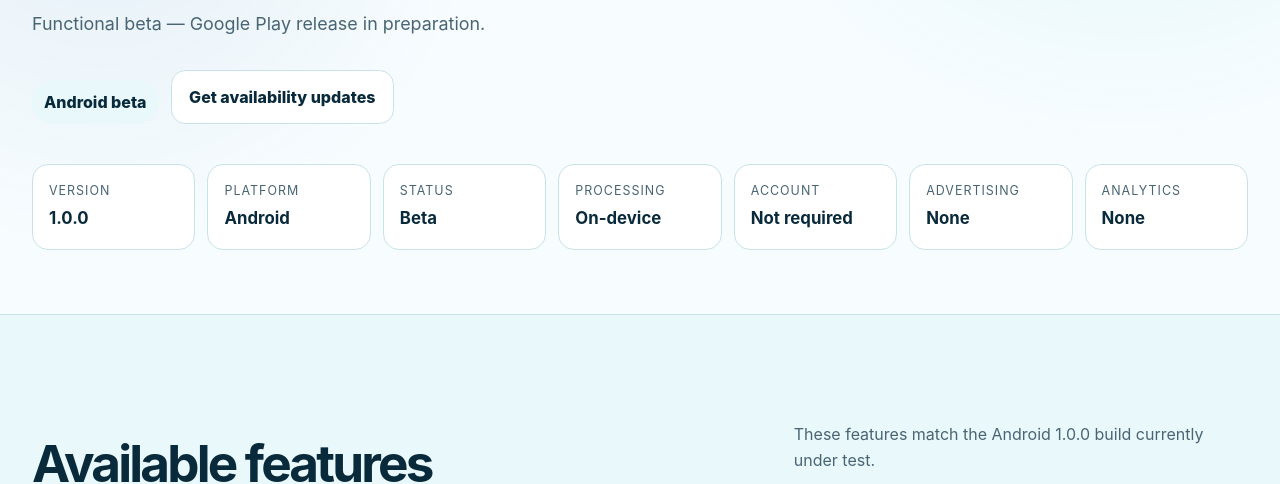
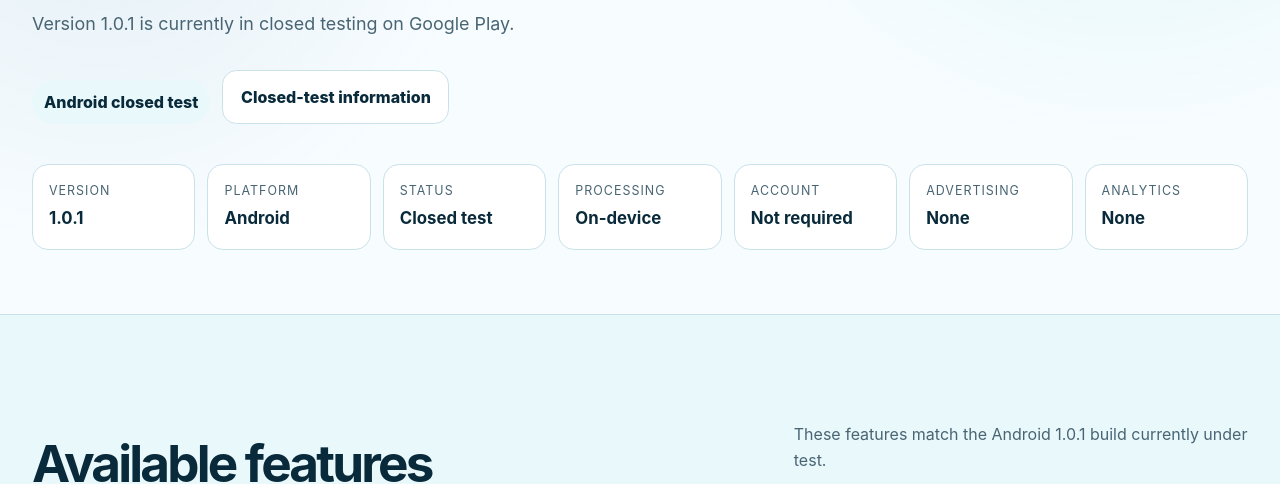
Before and after one commit to Fredomme/VueConfort, an Astro site in the folder website/: page /en/android in a window 1280 px wide. Shown: the part 326-810 px from the top of the page. Built offline with nearby package versions, Linux system fonts and the light colour scheme; Astro itself is replaced by a stand-in of ours.

Commit message:
Update website for VueConfort 1.0.1 closed beta

```diff
--- a/website/src/content/site.ts
+++ b/website/src/content/site.ts
@@ -57,7 +57,7 @@ type Page = { title: string; eyebrow: string; description: string; intro: string
 
 export const pages: Record<Lang, Record<Slug, Page>> = {
   fr: {
-    android: { title:'VueConfort pour Android', eyebrow:'Bêta Android', description:'Découvrez la bêta fonctionnelle VueConfort pour Android, actuellement testée sur Galaxy S25 avant sa publication Google Play.', intro:'Bêta fonctionnelle — publication Google Play en préparation.', sections:[] },
+    android: { title:'VueConfort pour Android', eyebrow:'Bêta Android', description:'Découvrez VueConfort pour Android, actuellement en test fermé Google Play auprès de testeurs autorisés.', intro:'Version 1.0.1 actuellement en test fermé Google Play.', sections:[] },
     fonctionnalites: { title:'Un confort visuel qui vous ressemble', eyebrow:'Fonctionnalités', description:'Découvrez les fonctions de VueConfort : tests visuels, calibration, profils, lecteur adapté et confidentialité locale.', intro:'VueConfort réunit des outils simples et cohérents pour rendre la lecture sur écran plus confortable, sans compte ni cloud.', sections:[
       {title:'Tests visuels standardisés',body:'Landolt C, E directionnel, contraste et grille d’Amsler suivent un parcours guidé avec contrôle des conditions.',points:['Calibration physique de l’écran','Mesures OD, OG et OU','Historique local et fiabilité explicite']},
       {title:'Profils adaptés',body:'Les résultats et vos préférences peuvent générer des réglages de confort que vous gardez libres de modifier.',points:['Grossissement','Lisibilité et espacement','Profils selon l’usage']},
@@ -99,7 +99,7 @@ export const pages: Record<Lang, Record<Slug, Page>> = {
       {title:'Contacts prévus',body:'Assistance : support@vueconfort.fr · Confidentialité : privacy@vueconfort.fr · Demandes générales : contact@vueconfort.fr. Ces adresses doivent être confirmées par votre configuration de messagerie.'}
     ]},
     telechargement: { title:'VueConfort sur votre téléphone', eyebrow:'Téléchargement', description:'Disponibilité de VueConfort pour Android et état du développement de l’application iPhone.', intro:'Les versions officielles seront distribuées par Google Play et l’App Store lorsqu’elles seront prêtes. Aucun téléchargement direct non vérifié n’est proposé.', sections:[
-      {title:'Android · bêta fonctionnelle',body:'Version 1.0.0 actuellement testée sur Samsung Galaxy S25. La validation sur Galaxy A53 et la publication Google Play restent à terminer. Découvrez la page Android pour connaître les fonctions, la compatibilité et les limites.'},
+      {title:'Android · test fermé',body:'Version 1.0.1 actuellement diffusée sur une piste de test fermé Google Play auprès de testeurs autorisés. Elle n’est pas disponible publiquement. Découvrez la page Android pour connaître les fonctions, la compatibilité et les limites.'},
       {title:'Application iPhone en cours de développement',body:'Fonctions prévues : tests visuels, profils, lecteur interne, import de texte et PDF, extension de partage. iOS ne permet ni bulle globale, ni lecture libre du contenu des autres applications, ni filtre global.'},
       {title:'Installation sûre',body:'N’installez pas d’APK ou de profil provenant d’un site tiers. Vérifiez toujours que l’éditeur et le domaine officiel correspondent à VueConfort.'}
     ]},
@@ -143,14 +143,14 @@ export const pages: Record<Lang, Record<Slug, Page>> = {
 };
 
 pages.en = {
-  android:{title:'VueConfort for Android',eyebrow:'Android beta',description:'Explore the functional VueConfort Android beta, currently tested on Galaxy S25 before its Google Play release.',intro:'Functional beta — Google Play release in preparation.',sections:[]},
+  android:{title:'VueConfort for Android',eyebrow:'Android beta',description:'Explore VueConfort for Android, currently available only to authorized testers through a closed Google Play test.',intro:'Version 1.0.1 is currently in closed testing on Google Play.',sections:[]},
   fonctionnalites:{title:'Visual comfort that feels personal',eyebrow:'Features',description:'Explore VueConfort visual tests, calibration, profiles, adapted reader and on-device privacy.',intro:'VueConfort brings together clear, consistent tools to make screen reading more comfortable—with no account or cloud.',sections:[{title:'Standardised visual tests',body:'Landolt C, directional E, contrast and Amsler grid follow a guided flow with condition checks.',points:['Physical display calibration','Right, left and both-eye measurements','On-device history with explicit reliability']},{title:'Adapted profiles',body:'Results and preferences can generate comfort settings that you remain free to change.',points:['Magnification','Readability and spacing','Profiles for different situations']},{title:'Intelligent reading',body:'The reader adapts size, line spacing, contrast and theme. On Android it can use accessibility text exposed by an app when you ask.'},{title:'Android and iPhone',body:'VueConfort is designed as a coherent mobile experience. System capabilities vary by platform and are explained without impossible promises.'},{title:'Private by design',body:'No account, server, tracker, analytics or advertising. Information stays on the device.'}]},
   'tests-visuels':{title:'Guided tests, clear limits',eyebrow:'Visual tests',description:'Understand VueConfort Landolt C, directional E, contrast, Amsler and physical calibration tests.',intro:'VueConfort tests are on-screen screening tools. They can help observe a situation, never establish a diagnosis.',sections:[{title:'Landolt C',body:'A broken ring appears in different orientations. You indicate the gap direction to estimate displayable acuity.'},{title:'Directional E',body:'The E arms change direction. This alternative reduces reliance on letter recognition.'},{title:'Contrast sensitivity',body:'Progressively lower-contrast symbols estimate a visible threshold under declared stable lighting.'},{title:'Amsler grid',body:'The grid helps report wavy lines and missing, dark or blurred areas. A recent or sudden change calls for prompt professional advice.'},{title:'Physical calibration',body:'Real screen size, density, confirmed distance and orientation affect calculations. Unreliable measurement is reported as such.'},{title:'History and profiles',body:'Reports remain on-device. A comfort profile may be suggested, then adjusted or deleted.'}]},
   'profils-intelligents':{title:'The right profile at the right time',eyebrow:'Smart profiles',description:'VueConfort profiles for reading, small text, outdoors and personalised use.',intro:'A profile groups magnification, visibility and reading settings. You always control activation.',sections:[{title:'Useful starting points',body:'Standard, Small text, Reading, Long reading, Outdoor and Custom cover common situations without imposing one setting.'},{title:'On-device automation',body:'On Android, a rule can select a profile by active app, time range or ambient light.',points:['Adjustable priorities','Manual pause','No data sent']},{title:'Always reversible',body:'Activate, duplicate, change, restore or delete a profile. Presets can return to their initial values.'}]},
   lecteur:{title:'Read with less friction',eyebrow:'VueConfort Reader',description:'VueConfort Reader adapts text presentation locally for more comfortable reading.',intro:'The reader favours a stable, legible and adjustable layout over unnecessary effects.',sections:[{title:'Adapted presentation',body:'Text size, line spacing, character spacing, light, dark or reinforced-contrast backgrounds are available directly.'},{title:'Reading from another app',body:'On Android, Read uses only accessibility text and descriptions supplied by the current app. No screenshot or global OCR.'},{title:'Protections respected',body:'Games, videos, images, web views and protected screens may expose no text. VueConfort does not bypass those protections.'}]},
   faq:{title:'Frequently asked questions',eyebrow:'FAQ',description:'Answers about VueConfort, visual tests, privacy and compatibility.',intro:'Direct answers about what VueConfort does—and what it does not do.',sections:[{title:'Does VueConfort replace my glasses?',body:'No. The app improves screen presentation but does not correct a visual condition.'},{title:'Do the tests give a diagnosis?',body:'No. They are on-screen screening tools. Discuss unusual results or persistent discomfort with a professional.'},{title:'Does my data leave my phone?',body:'No. VueConfort uses no server, account, advertising, analytics or Internet permission.'},{title:'Why an Android accessibility service?',body:'It enables floating controls, system magnification, per-app rules and local reading of accessibility text on request.'},{title:'Why can some text not be read?',body:'The displayed app may expose no accessibility text, especially for images, videos, games or protected screens.'},{title:'Does it work offline?',body:'Yes. Essential functions are designed to operate entirely on-device.'}]},
   support:{title:'We are here to help',eyebrow:'Support',description:'Official VueConfort support: common issues, compatibility, privacy and planned contacts.',intro:'Check these quick solutions first, then write with your phone model and Android or iOS version.',sections:[{title:'The Android bar does not appear',body:'Check that VueConfort is enabled in Settings > Accessibility and that Samsung battery settings do not put it into deep sleep.'},{title:'Magnification does not change',body:'Reset magnification, then re-enable the service. Android may limit the controller while another service uses it.'},{title:'Read finds no text',body:'The current app probably exposes no accessibility content. VueConfort does not capture the screen as a substitute.'},{title:'Compatibility and limits',body:'Android allows an accessibility service for magnification and floating controls. iOS allows no global bubble, unrestricted reading of other apps or global filter.'},{title:'Planned contacts',body:'Support: support@vueconfort.fr · Privacy: privacy@vueconfort.fr · General: contact@vueconfort.fr. Availability depends on the domain email configuration.'}]},
-  telechargement:{title:'VueConfort on your phone',eyebrow:'Download',description:'VueConfort availability for Android and current iPhone development status.',intro:'Official versions will be distributed through Google Play and the App Store when ready. No unverified direct download is offered.',sections:[{title:'Android · functional beta',body:'Version 1.0.0 is currently tested on Samsung Galaxy S25. Galaxy A53 validation and Google Play publication remain to be completed. See the Android page for features, compatibility and limits.'},{title:'iPhone app in development',body:'Planned features: visual tests, profiles, internal reader, text and PDF import, and a share extension. iOS allows no global bubble, unrestricted reading of other apps or global filter.'},{title:'Safe installation',body:'Do not install APKs or profiles from third-party sites. Always verify the official VueConfort publisher and domain.'}]},
+  telechargement:{title:'VueConfort on your phone',eyebrow:'Download',description:'VueConfort availability for Android and current iPhone development status.',intro:'Official versions will be distributed through Google Play and the App Store when ready. No unverified direct download is offered.',sections:[{title:'Android · closed test',body:'Version 1.0.1 is currently distributed to authorized testers through a closed Google Play test. It is not publicly available. See the Android page for features, compatibility and limits.'},{title:'iPhone app in development',body:'Planned features: visual tests, profiles, internal reader, text and PDF import, and a share extension. iOS allows no global bubble, unrestricted reading of other apps or global filter.'},{title:'Safe installation',body:'Do not install APKs or profiles from third-party sites. Always verify the official VueConfort publisher and domain.'}]},
   confidentialite:{title:'Your privacy stays on your device',eyebrow:'Privacy',description:'VueConfort privacy policy: no collection, server, account, advertising or analytics.',intro:'VueConfort is designed to work locally. This website uses no cookie, tracker, analytics, advertising pixel or remote form.',sections:[{title:'Data processed in the app',body:'Profiles, settings, calibrations, test results and history, automation rules and requested accessibility text may be processed locally.'},{title:'No transmission',body:'No account, server, cloud, advertising, tracking or analytics. VueConfort adds no network transfer.'},{title:'Android accessibility service',body:'It controls magnification, shows commands, detects the active app for your rules and extracts accessibility text on request. No password, screen or content is recorded or transmitted.'},{title:'Deletion',body:'The app can clear history, profiles, rules or all settings separately. Uninstalling normally removes private storage.'},{title:'Privacy contact',body:'Questions: privacy@vueconfort.fr.'}]},
   'mentions-legales':{title:'Legal notice',eyebrow:'Information',description:'Legal notice for the official VueConfort website.',intro:'Information about vueconfort.fr and how it operates.',sections:[{title:'Publisher',body:'VueConfort is a project published in France. Official contact: contact@vueconfort.fr. Required identity and registration information will be published according to the publisher’s effective legal status before commercial operation.'},{title:'Hosting',body:'This static site can be hosted by Cloudflare Pages, GitHub Pages or Vercel. The selected host and legal details will be stated here when the site goes live.'},{title:'Intellectual property',body:'The VueConfort name, copy, interface and visual elements are protected. Open-source libraries retain their respective licences.'},{title:'Liability',body:'Site information is general and not medical advice. VueConfort provides no diagnosis or prescription.'}]},
   contact:{title:'Let’s talk about VueConfort',eyebrow:'Contact',description:'Contact VueConfort for support, privacy, press or a general question.',intro:'Choose the relevant address or prepare your message with the local form below.',sections:[{title:'General enquiries',body:'contact@vueconfort.fr'},{title:'Support',body:'support@vueconfort.fr'},{title:'Privacy',body:'privacy@vueconfort.fr'},{title:'No-collection form',body:'The form opens your email application. Nothing is sent to or stored by this website.'}]},
@@ -169,8 +169,8 @@ export const androidStoreUrl: string | null = null;
 
 export const androidBeta = {
   fr: {
-    status:'Bêta fonctionnelle — publication Google Play en préparation', badge:'Bêta Android',
-    facts:[['Version','1.0.0'],['Plateforme','Android'],['Statut','Bêta'],['Traitement','Local'],['Compte','Non requis'],['Publicité','Absente'],['Analytics','Absents']],
+    status:'Version 1.0.1 en test fermé Google Play', badge:'Test fermé Android',
+    facts:[['Version','1.0.1'],['Plateforme','Android'],['Statut','Test fermé'],['Traitement','Local'],['Compte','Non requis'],['Publicité','Absente'],['Analytics','Absents']],
     features:[
       ['Assistance au quotidien',['Barre flottante au-dessus des applications','Grossissement Android réel','Commandes + et −','Notification persistante','Tuile de réglages rapides']],
       ['Profils visuels',['Profils personnalisables','Profils automatiques selon l’application','Règles selon l’heure et la luminosité']],
@@ -185,8 +185,8 @@ export const androidBeta = {
     screenshots:['Accueil','Barre flottante dans Chrome','Grossissement','Lecteur','Profils','Tests visuels']
   },
   en: {
-    status:'Functional beta — Google Play release in preparation', badge:'Android beta',
-    facts:[['Version','1.0.0'],['Platform','Android'],['Status','Beta'],['Processing','On-device'],['Account','Not required'],['Advertising','None'],['Analytics','None']],
+    status:'Version 1.0.1 in closed Google Play testing', badge:'Android closed test',
+    facts:[['Version','1.0.1'],['Platform','Android'],['Status','Closed test'],['Processing','On-device'],['Account','Not required'],['Advertising','None'],['Analytics','None']],
     features:[
       ['Everyday assistance',['Floating bar over other apps','Real Android magnification','+ and − controls','Persistent notification','Quick Settings tile']],
       ['Visual profiles',['Customisable profiles','Automatic profiles by app','Time and ambient-light rules']],
--- a/website/src/pages/[lang]/[slug].astro
+++ b/website/src/pages/[lang]/[slug].astro
@@ -7,20 +7,20 @@ const page=pages[lang][key],t=ui[lang];
 const isAndroid=key==='android', isDownload=key==='telechargement', isContact=key==='contact', isSupport=key==='support';
 const android=androidBeta[lang];
 const faqSchema = key==='faq' ? {'@context':'https://schema.org','@type':'FAQPage',mainEntity:page.sections.map(s=>({'@type':'Question',name:s.title,acceptedAnswer:{'@type':'Answer',text:s.body}}))} : null;
-const androidSchema = isAndroid ? {'@context':'https://schema.org','@type':'SoftwareApplication',name:'VueConfort',operatingSystem:'Android',applicationCategory:'AccessibilityApplication',softwareVersion:'1.0.0',description:page.description} : null;
+const androidSchema = isAndroid ? {'@context':'https://schema.org','@type':'SoftwareApplication',name:'VueConfort',operatingSystem:'Android',applicationCategory:'AccessibilityApplication',softwareVersion:'1.0.1',description:page.description} : null;
 ---
 <BaseLayout lang={lang} title={page.title} description={page.description} slug={key}>
   {faqSchema && <script is:inline type="application/ld+json" set:html={JSON.stringify(faqSchema)} />}
   {androidSchema && <script is:inline type="application/ld+json" set:html={JSON.stringify(androidSchema)} />}
-  <section class:list={["page-hero",isAndroid&&"android-hero"]}><div class="container"><p class="eyebrow">{page.eyebrow}</p><h1>{page.title}</h1><p class="lead">{page.intro}</p>{isAndroid&&<div class="actions">{androidStoreUrl?<a class="button primary" href={androidStoreUrl} rel="noopener">Google Play</a>:<><span class="status-badge" role="status">{android.badge}</span><a class="button secondary" href={`mailto:contact@vueconfort.fr?subject=${encodeURIComponent('Disponibilité Android VueConfort')}`}>{lang==='fr'?'Être informé de la disponibilité':'Get availability updates'}</a></>}</div>}</div></section>
+  <section class:list={["page-hero",isAndroid&&"android-hero"]}><div class="container"><p class="eyebrow">{page.eyebrow}</p><h1>{page.title}</h1><p class="lead">{page.intro}</p>{isAndroid&&<div class="actions">{androidStoreUrl?<a class="button primary" href={androidStoreUrl} rel="noopener">Google Play</a>:<><span class="status-badge" role="status">{android.badge}</span><a class="button secondary" href={`mailto:contact@vueconfort.fr?subject=${encodeURIComponent('Disponibilité Android VueConfort')}`}>{lang==='fr'?'Informations sur le test fermé':'Closed-test information'}</a></>}</div>}</div></section>
   {isAndroid ? <>
     <section class="container android-facts" aria-label={lang==='fr'?'Informations de version':'Version information'}>{android.facts.map(([label,value])=><div><span>{label}</span><strong>{value}</strong></div>)}</section>
-    <section class="section soft"><div class="container"><div class="section-head"><h2>{lang==='fr'?'Fonctions disponibles':'Available features'}</h2><p>{lang==='fr'?'Les fonctions ci-dessous correspondent à la version Android 1.0.0 actuellement testée.':'These features match the Android 1.0.0 build currently under test.'}</p></div><div class="grid-4">{android.features.map(([title,items])=><article class="card"><h3>{title}</h3><ul class="check-list">{items.map(item=><li>{item}</li>)}</ul></article>)}</div></div></section>
+    <section class="section soft"><div class="container"><div class="section-head"><h2>{lang==='fr'?'Fonctions disponibles':'Available features'}</h2><p>{lang==='fr'?'Les fonctions ci-dessous correspondent à la version Android 1.0.1 actuellement testée.':'These features match the Android 1.0.1 build currently under test.'}</p></div><div class="grid-4">{android.features.map(([title,items])=><article class="card"><h3>{title}</h3><ul class="check-list">{items.map(item=><li>{item}</li>)}</ul></article>)}</div></div></section>
     <section class="section"><div class="container split-section"><div><p class="eyebrow">{lang==='fr'?'Tests sur appareils':'Device testing'}</p><h2>{lang==='fr'?'Compatibilité de l’appareil':'Device compatibility'}</h2><ul class="check-list">{android.compatibility.map(item=><li>{item}</li>)}</ul><div class="notice">{lang==='fr'?'La compatibilité avec tous les appareils Android n’est pas garantie.':'Compatibility with every Android device is not guaranteed.'}</div></div><div class="card"><h3>{lang==='fr'?'Certaines fonctions dépendent de…':'Some features depend on…'}</h3><ul class="plain-list">{android.dependencies.map(item=><li>{item}</li>)}</ul></div></div></section>
     <section class="section soft"><div class="container split-section"><div><p class="eyebrow">Android AccessibilityService</p><h2>{lang==='fr'?'Installation et autorisations':'Setup and permissions'}</h2><p>{lang==='fr'?'VueConfort utilise un service d’accessibilité pour fournir les fonctions que vous activez :':'VueConfort uses an accessibility service to provide the features you enable:'}</p><ul class="check-list">{android.permissions.map(item=><li>{item}</li>)}</ul></div><div class="benefit-panel"><h2>{lang==='fr'?'Protections intégrées':'Built-in protections'}</h2><ul class="benefit-list">{android.protections.map(item=><li>{item}</li>)}</ul><div class="actions"><a class="button secondary" href={`/${lang}/${routes[lang].confidentialite}/`}>{lang==='fr'?'Lire la politique de confidentialité':'Read the privacy policy'}</a></div></div></div></section>
     <section class="section"><div class="container"><div class="section-head"><h2>{lang==='fr'?'Limites connues':'Known limits'}</h2><p>{lang==='fr'?'VueConfort respecte les protections Android et les capacités exposées par chaque application.':'VueConfort respects Android protections and the capabilities exposed by each app.'}</p></div><ul class="limit-grid">{android.limits.map(item=><li>{item}</li>)}</ul></div></section>
     <section class="section soft"><div class="container"><div class="section-head"><h2>{lang==='fr'?'Captures de l’application':'App screenshots'}</h2><p>{lang==='fr'?'Aucune capture réelle publiable n’est encore présente dans le dépôt. Cette galerie sera complétée avec des images vérifiées, sans donnée personnelle.':'No publishable real screenshot is currently present in the repository. This gallery will be completed with verified images containing no personal data.'}</p></div><div class="screenshot-grid">{android.screenshots.map(item=><div class="screenshot-slot"><span>{lang==='fr'?'Capture prévue':'Planned screenshot'}</span><strong>{item}</strong></div>)}</div></div></section>
-    <section class="section"><div class="container android-cta"><span class="status-badge">{lang==='fr'?'Publication Google Play en préparation':'Google Play release in preparation'}</span><h2>{lang==='fr'?'Suivre la disponibilité de VueConfort Android':'Follow VueConfort Android availability'}</h2><p>{lang==='fr'?'Aucun téléchargement public ni faux lien Store n’est proposé avant la publication officielle.':'No public download or placeholder Store link is offered before the official release.'}</p><div class="actions"><a class="button primary" href={`mailto:contact@vueconfort.fr?subject=${encodeURIComponent('Disponibilité Android VueConfort')}`}>{lang==='fr'?'Être informé de la disponibilité':'Get availability updates'}</a><a class="button secondary" href={`/${lang}/${routes[lang].fonctionnalites}/`}>{t.discover}</a></div></div></section>
+    <section class="section"><div class="container android-cta"><span class="status-badge">{lang==='fr'?'Test fermé Google Play':'Closed Google Play test'}</span><h2>{lang==='fr'?'VueConfort 1.0.1 en test fermé':'VueConfort 1.0.1 in closed testing'}</h2><p>{lang==='fr'?'VueConfort est actuellement diffusé uniquement auprès des testeurs autorisés de la piste de test fermé Google Play. L’application n’est pas disponible publiquement.':'VueConfort is currently distributed only to authorized testers through a closed Google Play testing track. The app is not publicly available.'}</p><div class="actions"><a class="button primary" href="https://play.google.com/apps/internaltest/4700839685922170292" target="_blank" rel="noopener noreferrer">{lang==='fr'?'Accéder au test fermé':'Open the closed test'}</a><a class="button secondary" href={`/${lang}/${routes[lang].fonctionnalites}/`}>{t.discover}</a></div></div></section>
   </> : isDownload ? <section class="container download-grid">
     {page.sections.slice(0,2).map((section,i)=><article class="card store-card" id={i===0?'android':'iphone'}><span class="number">{i===0?'ANDROID':'iPHONE'}</span><h2>{section.title}</h2><p>{section.body}</p>{i===0?<div class="actions"><a class="button primary" href={`/${lang}/${routes[lang].android}/`}>{lang==='fr'?'Découvrir la bêta Android':'Explore the Android beta'}</a></div>:<div class="actions"><a class="button primary" href={`mailto:contact@vueconfort.fr?subject=${encodeURIComponent(lang==='fr'?'Être informé du lancement iPhone VueConfort':'Notify me about the VueConfort iPhone launch')}`}>{t.notify}</a></div>}</article>)}
     <article class="notice" style="grid-column:1/-1"><strong>{page.sections[2].title}</strong><br />{page.sections[2].body}</article>
```
